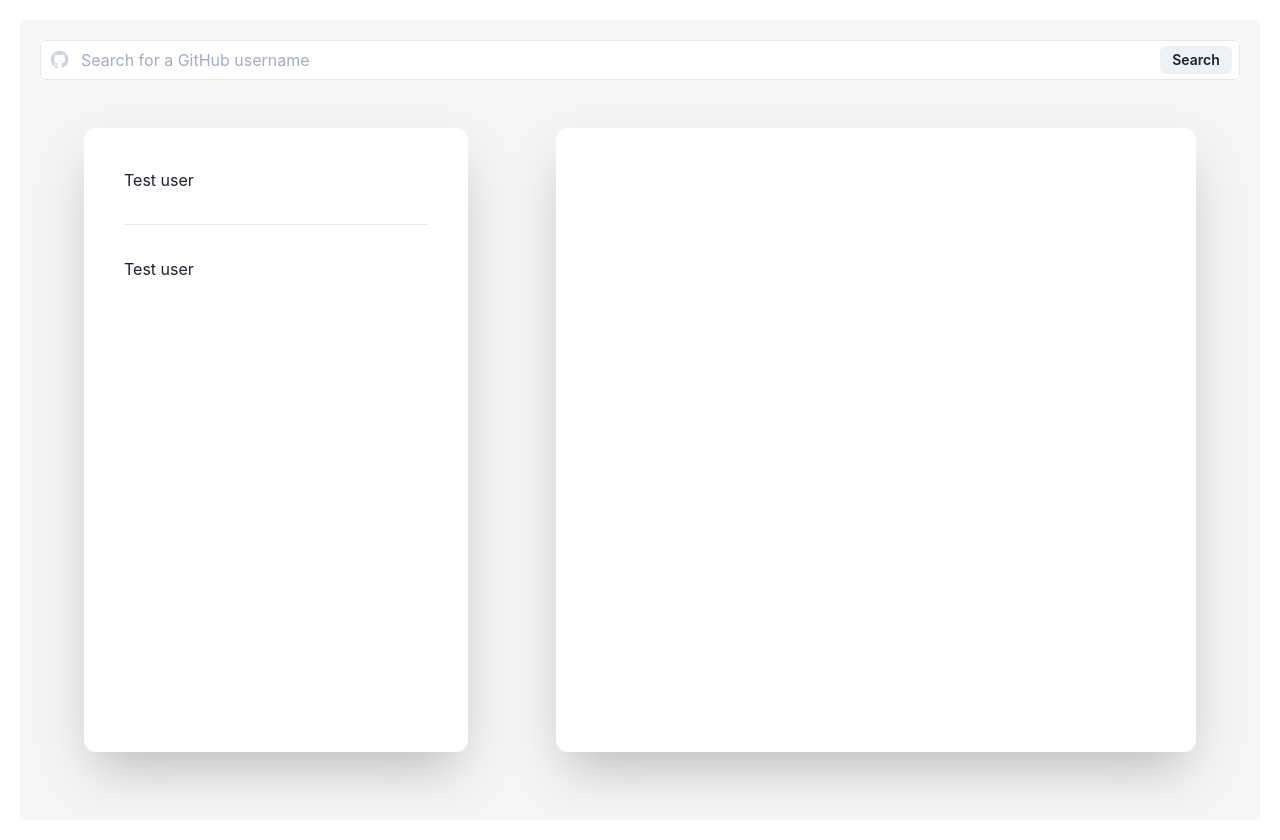
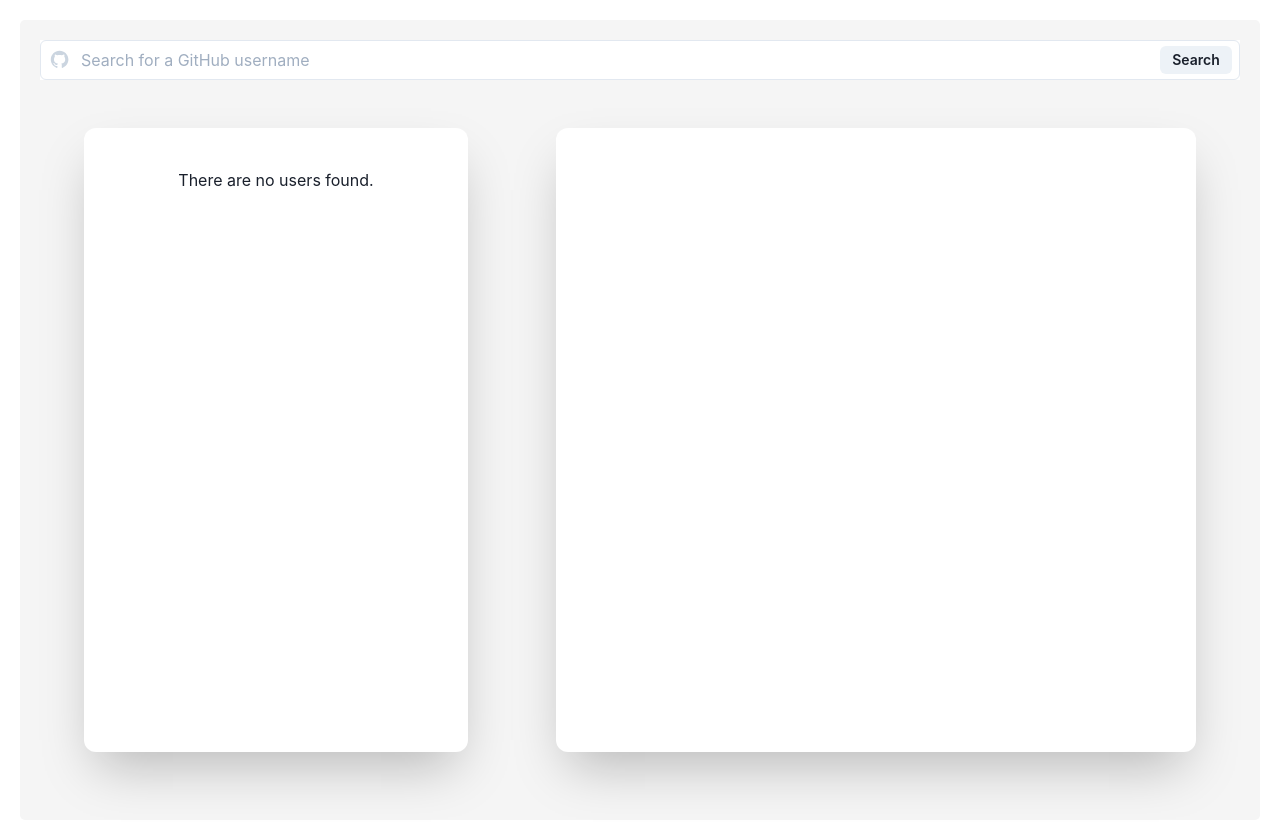
Before and after one commit to CallmeMehdi/github-repositories, a React (Create React App) app: page / in a window 1280 px wide. Built offline with nearby package versions, Linux system fonts and the light colour scheme.

Commit message:
fix: Fixed no user to be centered

```diff
--- a/src/components/UserContainer.js
+++ b/src/components/UserContainer.js
@@ -2,11 +2,12 @@ import {
     Flex,
     Stack,
     useColorModeValue,
+    Box
 } from '@chakra-ui/react';
 import User from './User';
 import axios from 'axios';
 
-import React, {useEffect} from "react";
+import React, { useEffect } from "react";
 
 export default function UserContainer(props) {
 
@@ -23,13 +24,13 @@ export default function UserContainer(props) {
 
     const getUsers = (username) => {
         console.log(username)
-        if(username){
+        if (username) {
             axios.get('https://api.github.com/search/users?q=' + username)
-            .then(res => {
-                console.log(res.data.items)
-                setUsers(res.data.items);
-                updateUsers();
-            })
+                .then(res => {
+                    console.log(res.data.items)
+                    setUsers(res.data.items);
+                    updateUsers();
+                })
         }
 
     }
@@ -49,10 +50,13 @@ export default function UserContainer(props) {
                 p={10}
                 minW={['80vw', '80vw', '30vw']}
                 spacing={8}>
-                <User/>
-
-                <hr/>
-                <User />
+                {
+                    users.length ? (
+                        users.map(user => <User user={user}/>)
+                    ) : (
+                        <Box display="flex" justifyContent="center">There are no users found.</Box>
+                    )
+                }
             </Stack>
         </Flex>
     );
```
